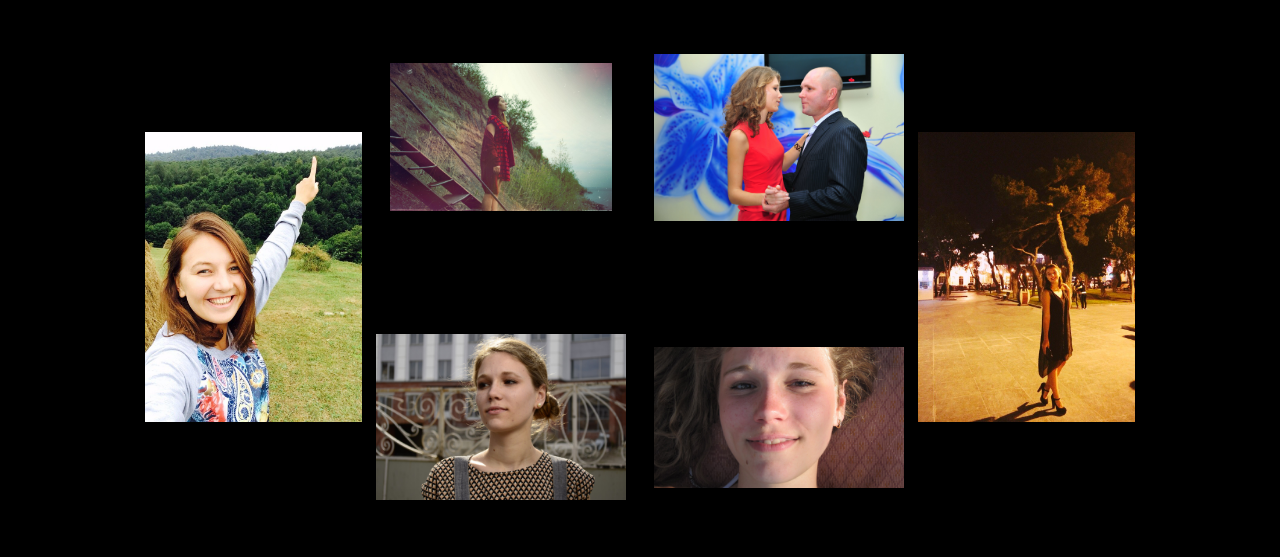
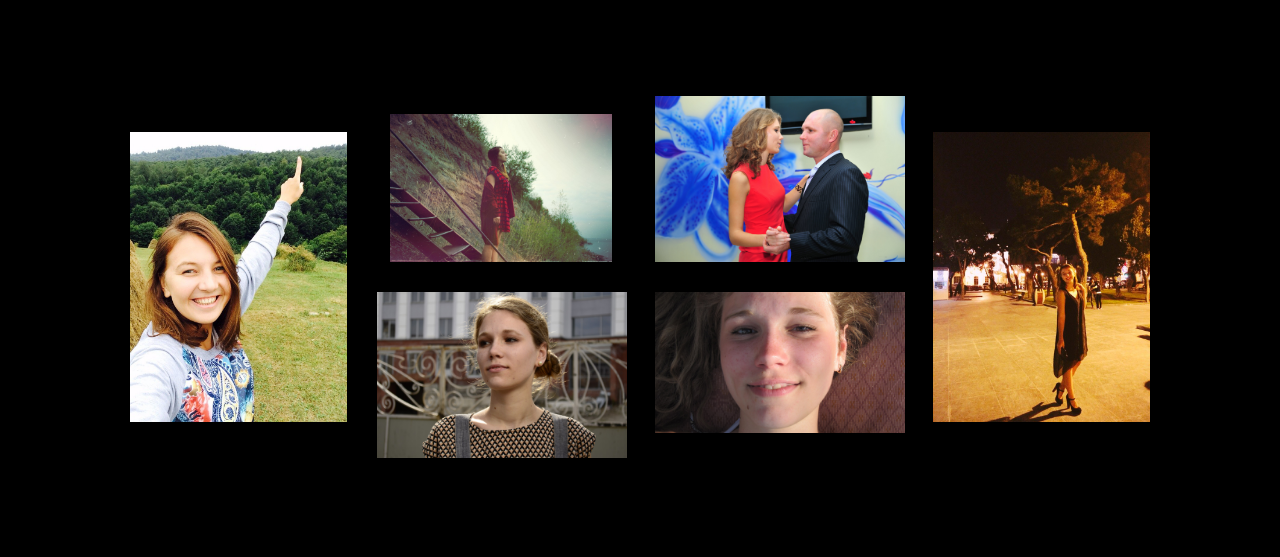
Before and after one commit to ivanovmi/Internet_technology, a plain HTML site: page photo.html in a window 1280 px wide. Shown: the part 243-800 px from the top of the page. Drawn offline with Linux system fonts and the light colour scheme.

Commit message:
Changes in img position
Now img not flex while user resize window

```diff
--- a/photo.html
+++ b/photo.html
@@ -1,4 +1,4 @@
-<html>
+<html xmlns:margin-bottom="http://www.w3.org/1999/xhtml">
 	<head>
 		<title> Photo </title>
 		<link rel="icon" type="image/vnd.microsoft.icon" href="favicon.ico">
@@ -25,10 +25,10 @@
 				<td class="black" rowspan="2" align="right" width="13%">
 					<div><img src="img/photo/3.jpg" width="60%"></div>
 				</td>
-				<td class="black" align="center" width="10%">
+				<td class="black bottom" align="center" width="10%"  margin-bottom: 2px;>
 					<div><img src="img/photo/5.jpg" width="80%"></div>
 				</td>
-				<td class="black" align="center" width="10%">
+				<td class="black bottom" align="center" width="10%">
 					<div><img src="img/photo/2.jpg" width="90%"></div>
 				</td>
 				<td class="black" rowspan="2" align="left" width="13%">
@@ -36,10 +36,10 @@
 				</td>
 			</tr>
 			<tr>
-				<td class="black" align="center">
+				<td class="black top" align="center">
 					<div><img src="img/photo/6.jpg" width="90%"></div>
 				</td>
-				<td class="black" align="center">
+				<td class="black top" align="center">
 					<div><img src="img/photo/4.jpg" width="90%"></div>
 				</td>
 			</tr>
--- a/style/style.css
+++ b/style/style.css
@@ -23,6 +23,18 @@ body{
     filter: invert(100%);
 }
 
+.top {
+    vertical-align: top;
+}
+
+img{
+    margin: 15px;
+}
+
+.bottom {
+    vertical-align: bottom;
+}
+
 @font-face {
   font-family: BebasNeueRegular;
   src: url("font/bebas/TTF/BebasNeue.ttf");
```
